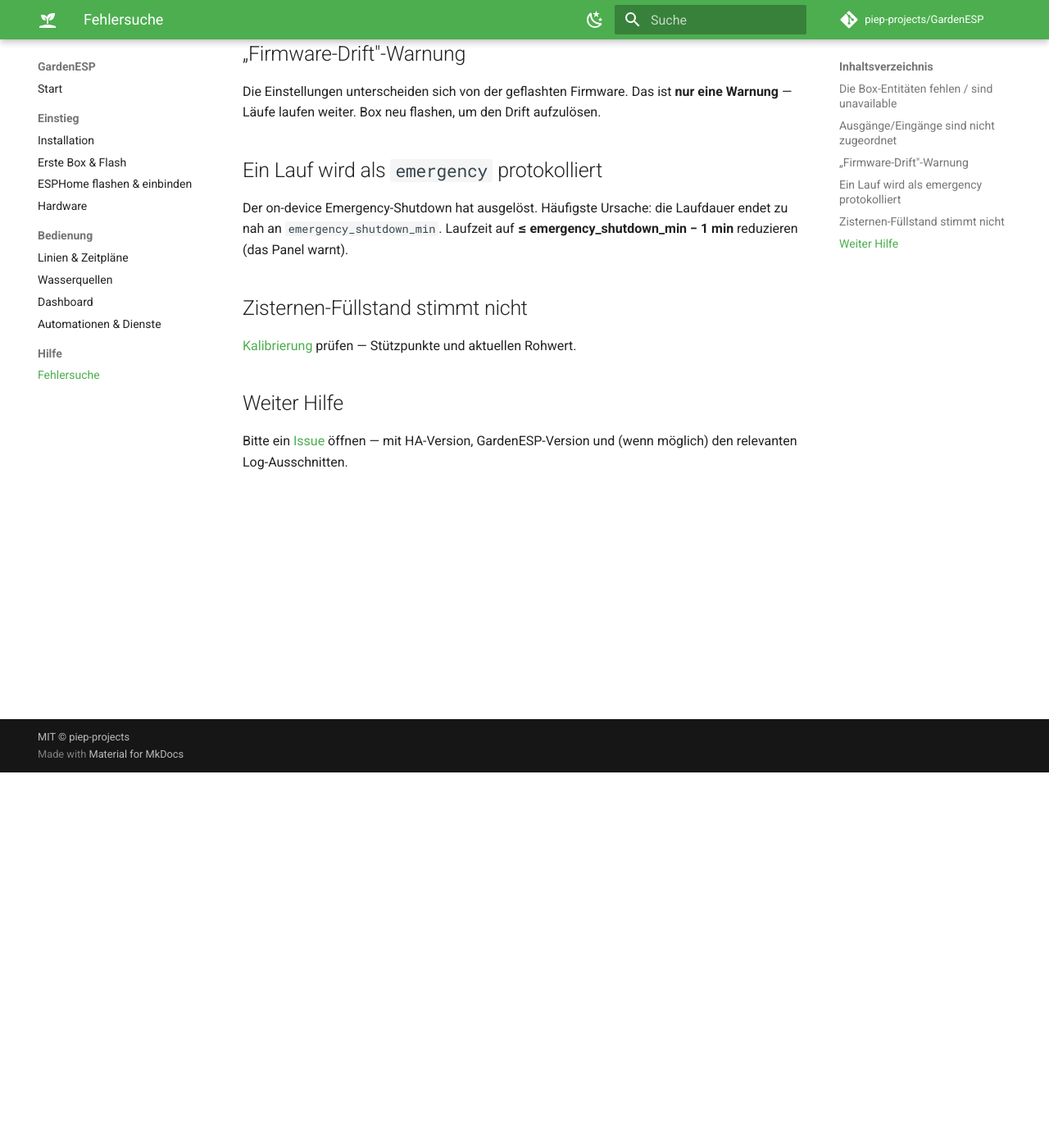
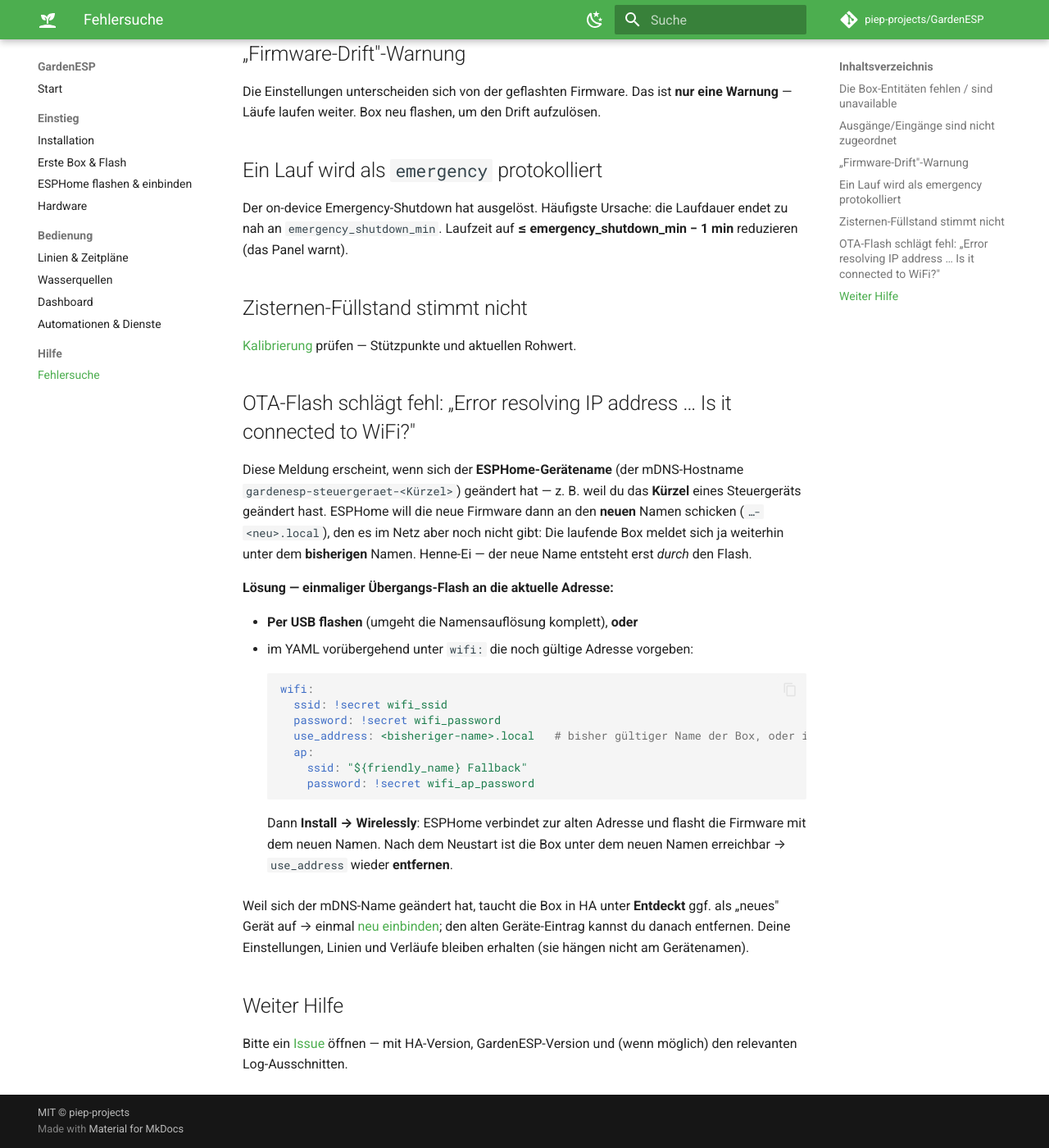
Before and after one commit to piep-projects/GardenESP, an MkDocs documentation site: the page built from docs/fehlersuche.md, in a window 1280 px wide and 1400 px high, scrolled down 458 px. Shown: the whole window at 82% size. Built offline with MkDocs 1.6.1 and Material for MkDocs 9.7.7, drawn with Linux system fonts in a browser that asks for light colours; comment, search, counter and statistics services are not loaded.

Commit message:
docs: OTA-Fehler "Error resolving IP" + use_address-Lösung ins Handbuch
Fehlersuche-Eintrag (keyed auf die exakte ESPHome-Meldung) für den Fall,
dass sich der Geräte-/mDNS-Name geändert hat (z. B. geändertes Kürzel):
einmaliger Übergangs-Flash per USB oder wifi.use_address an die bisherige
Adresse, danach neu einbinden. Kurzer Warnhinweis auf der Flash-Seite
(esphome.md) mit Querverweis.

Co-Authored-By: Claude Opus 4.8 <noreply@anthropic.com>

````diff
--- a/docs/esphome.md
+++ b/docs/esphome.md
@@ -99,6 +99,13 @@ Details und Treiber-Hinweise: [ESPHome-Flashing-Guide](https://esphome.io/guides
     das nicht, spannt sie ein **Fallback-WLAN** `… Fallback` auf (Passwort `wifi_ap_password`),
     über das du die WLAN-Daten korrigieren kannst.
 
+!!! warning "Gerätenamen geändert? Erster Flash an die alte Adresse"
+    Hat sich der ESPHome-**Gerätename** geändert (z. B. nachdem du das **Kürzel** eines
+    Steuergeräts geändert hast), scheitert der OTA-Flash mit *„Error resolving IP address …
+    Is it connected to WiFi?"* — der neue Name ist noch nicht im Netz. Dann einmalig per
+    **USB** flashen oder unter `wifi:` `use_address: <bisheriger-name>.local` (oder feste IP)
+    setzen und danach wieder entfernen. Details: [Fehlersuche](fehlersuche.md).
+
 ## 6. Box in Home Assistant einbinden
 
 Sobald die geflashte Box im Netzwerk ist, **entdeckt HA sie automatisch**:
--- a/docs/fehlersuche.md
+++ b/docs/fehlersuche.md
@@ -27,6 +27,39 @@ reduzieren (das Panel warnt).
 
 [Kalibrierung](quellen.md) prüfen — Stützpunkte und aktuellen Rohwert.
 
+## OTA-Flash schlägt fehl: „Error resolving IP address … Is it connected to WiFi?"
+
+Diese Meldung erscheint, wenn sich der **ESPHome-Gerätename** (der mDNS-Hostname
+`gardenesp-steuergeraet-<Kürzel>`) geändert hat — z. B. weil du das **Kürzel** eines
+Steuergeräts geändert hast. ESPHome will die neue Firmware dann an den **neuen** Namen
+schicken (`…-<neu>.local`), den es im Netz aber noch nicht gibt: Die laufende Box meldet sich
+ja weiterhin unter dem **bisherigen** Namen. Henne-Ei — der neue Name entsteht erst *durch*
+den Flash.
+
+**Lösung — einmaliger Übergangs-Flash an die aktuelle Adresse:**
+
+- **Per USB flashen** (umgeht die Namensauflösung komplett), **oder**
+- im YAML vorübergehend unter `wifi:` die noch gültige Adresse vorgeben:
+
+    ```yaml
+    wifi:
+      ssid: !secret wifi_ssid
+      password: !secret wifi_password
+      use_address: <bisheriger-name>.local   # bisher gültiger Name der Box, oder ihre feste IP
+      ap:
+        ssid: "${friendly_name} Fallback"
+        password: !secret wifi_ap_password
+    ```
+
+    Dann **Install → Wirelessly**: ESPHome verbindet zur alten Adresse und flasht die Firmware
+    mit dem neuen Namen. Nach dem Neustart ist die Box unter dem neuen Namen erreichbar →
+    `use_address` wieder **entfernen**.
+
+Weil sich der mDNS-Name geändert hat, taucht die Box in HA unter **Entdeckt** ggf. als „neues"
+Gerät auf → einmal [neu einbinden](esphome.md); den alten Geräte-Eintrag kannst du danach
+entfernen. Deine Einstellungen, Linien und Verläufe bleiben erhalten (sie hängen nicht am
+Gerätenamen).
+
 ## Weiter Hilfe
 
 Bitte ein [Issue](https://github.com/piep-projects/GardenESP/issues) öffnen — mit
````
